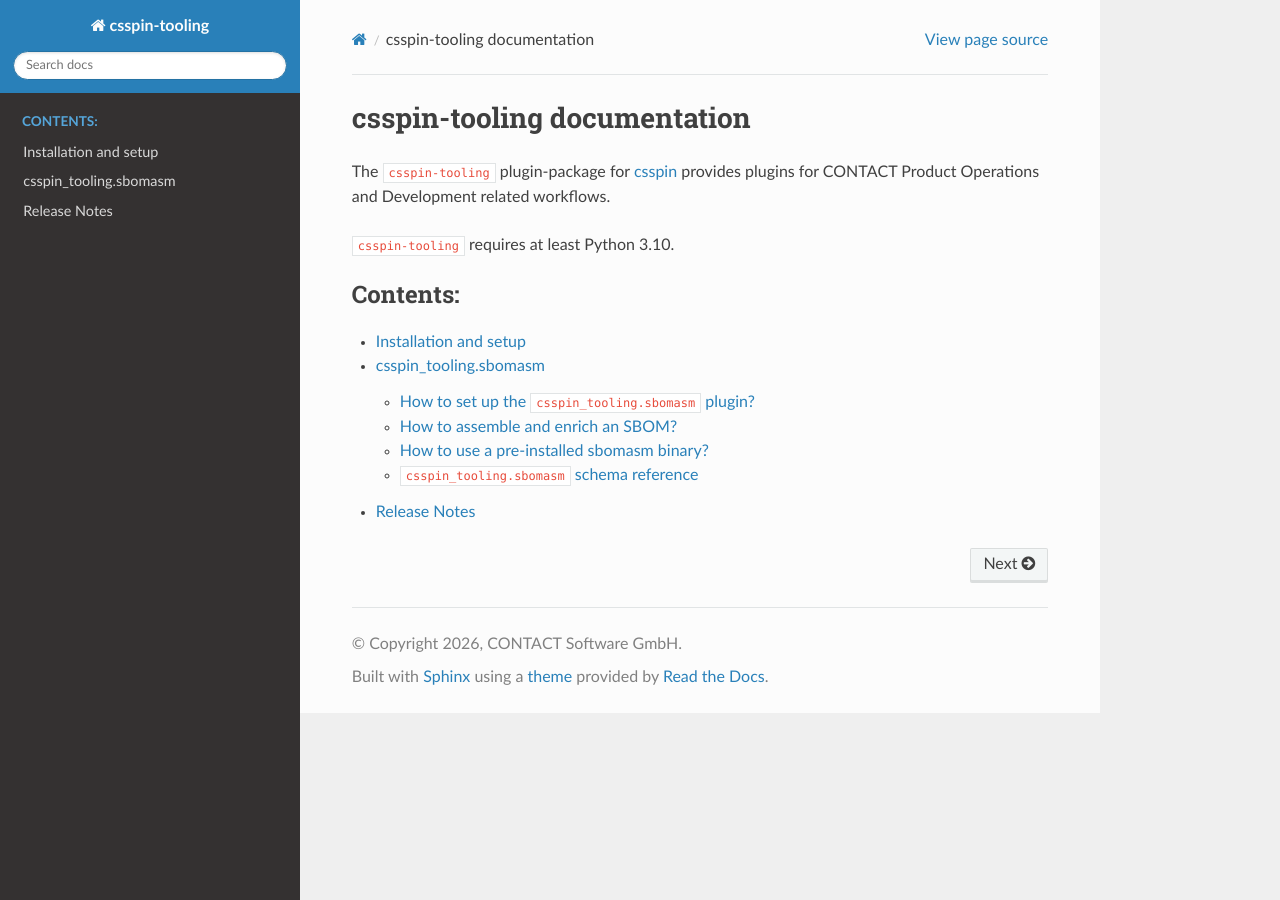
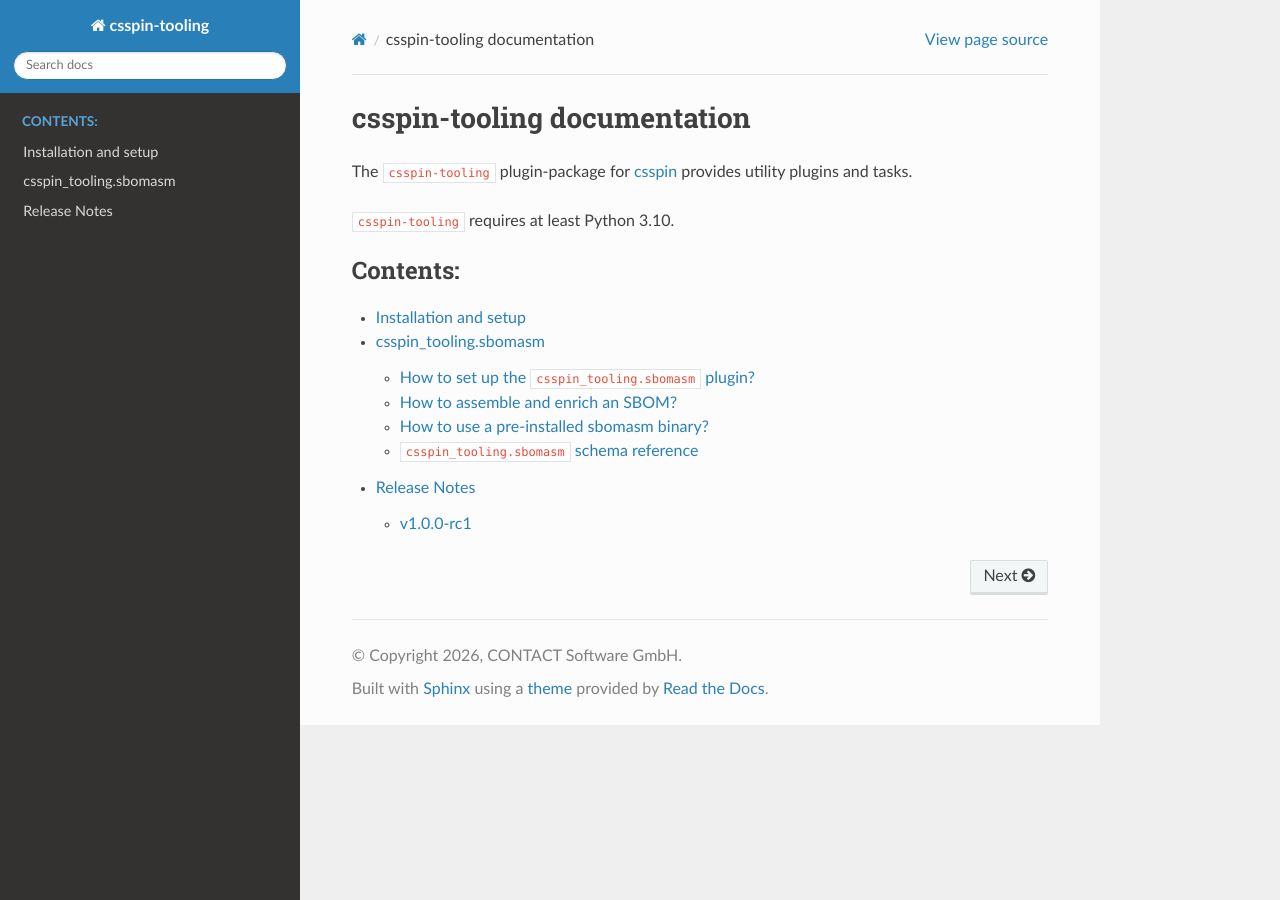
Before and after one commit to cslab/csspin-tooling, a Sphinx documentation site: the page built from doc/index.rst, in a window 1280 px wide. Built offline with Sphinx 7.4.7 and the Read the Docs theme 3.1.0, drawn with Linux system fonts in a browser that asks for light colours.

Commit message:
Release preparations v1.0.0-rc1

```diff
--- a/README.rst
+++ b/README.rst
@@ -1,6 +1,5 @@
 ``csspin-tooling`` is maintained by `CONTACT Software GmbH`_ and provides
-plugins for CONTACT Product Operations and Development (ConPod) workflows
-using the `csspin`_ task runner.
+utility plugins and tasks to be used with the `csspin`_ task runner.
 
 The following plugins are available:
 
--- a/doc/index.rst
+++ b/doc/index.rst
@@ -17,8 +17,8 @@
 csspin-tooling documentation
 ============================
 
-The ``csspin-tooling`` plugin-package for `csspin`_ provides plugins for
-CONTACT Product Operations and Development related workflows.
+The ``csspin-tooling`` plugin-package for `csspin`_ provides utility plugins and
+tasks.
 
 ``csspin-tooling`` requires at least Python 3.10.
 
```
Also changed, not shown: doc/relnotes.rst (+11 -0 lines).
